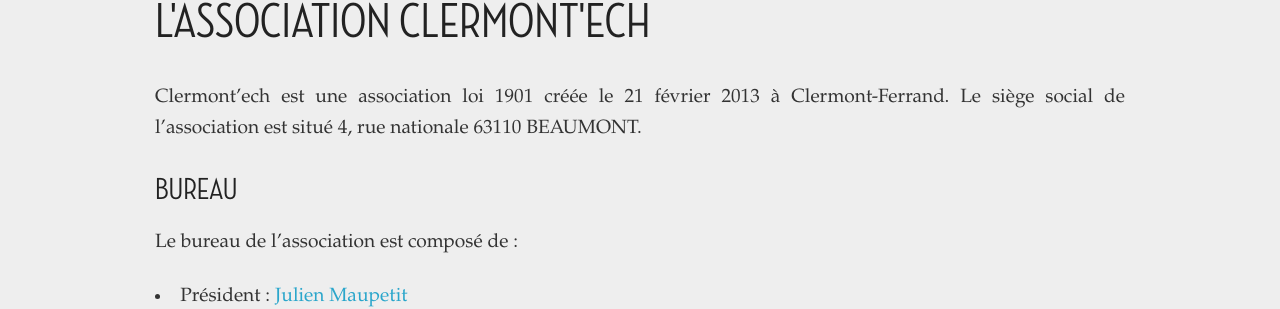
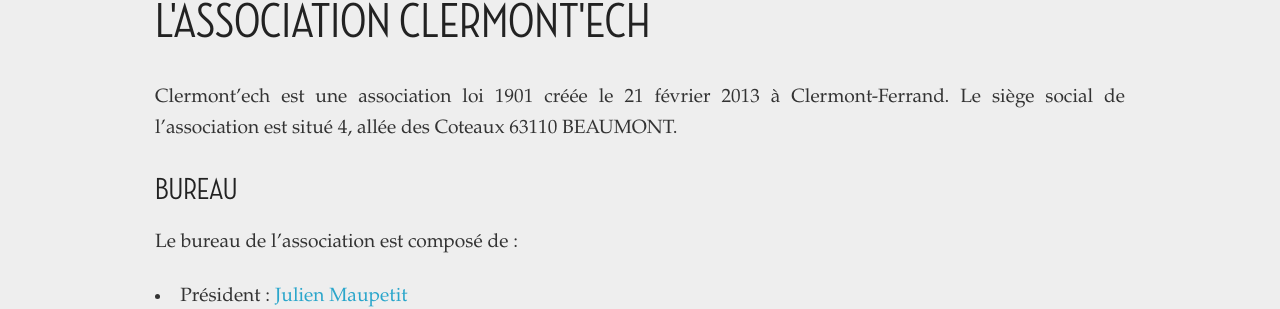
Before and after one commit to clermontech/clermontech.github.com, a Jekyll site: the page built from association.md, in a window 1280 px wide. Shown: the part 350-659 px from the top of the page. Built offline with Jekyll 4.4.1, drawn with Linux system fonts in a browser that asks for light colours.

Commit message:
change address

```diff
--- a/association.md
+++ b/association.md
@@ -4,7 +4,7 @@
 ---
 
 Clermont'ech est une association loi 1901 créée le 21 février 2013 à Clermont-Ferrand.
-Le siège social de l'association est situé 4, rue nationale 63110 BEAUMONT.
+Le siège social de l'association est situé 4, allée des Coteaux 63110 BEAUMONT.
 
 ## Bureau
 
```
